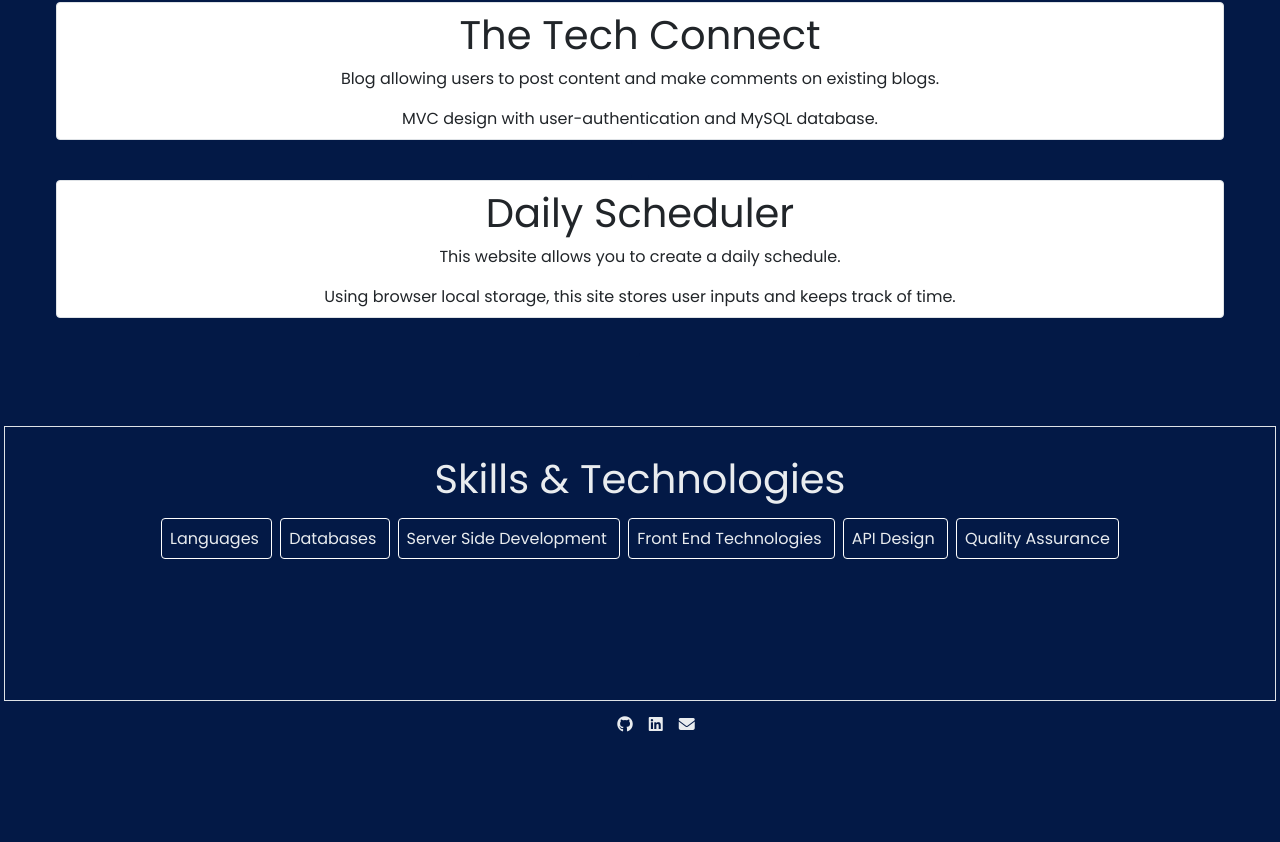
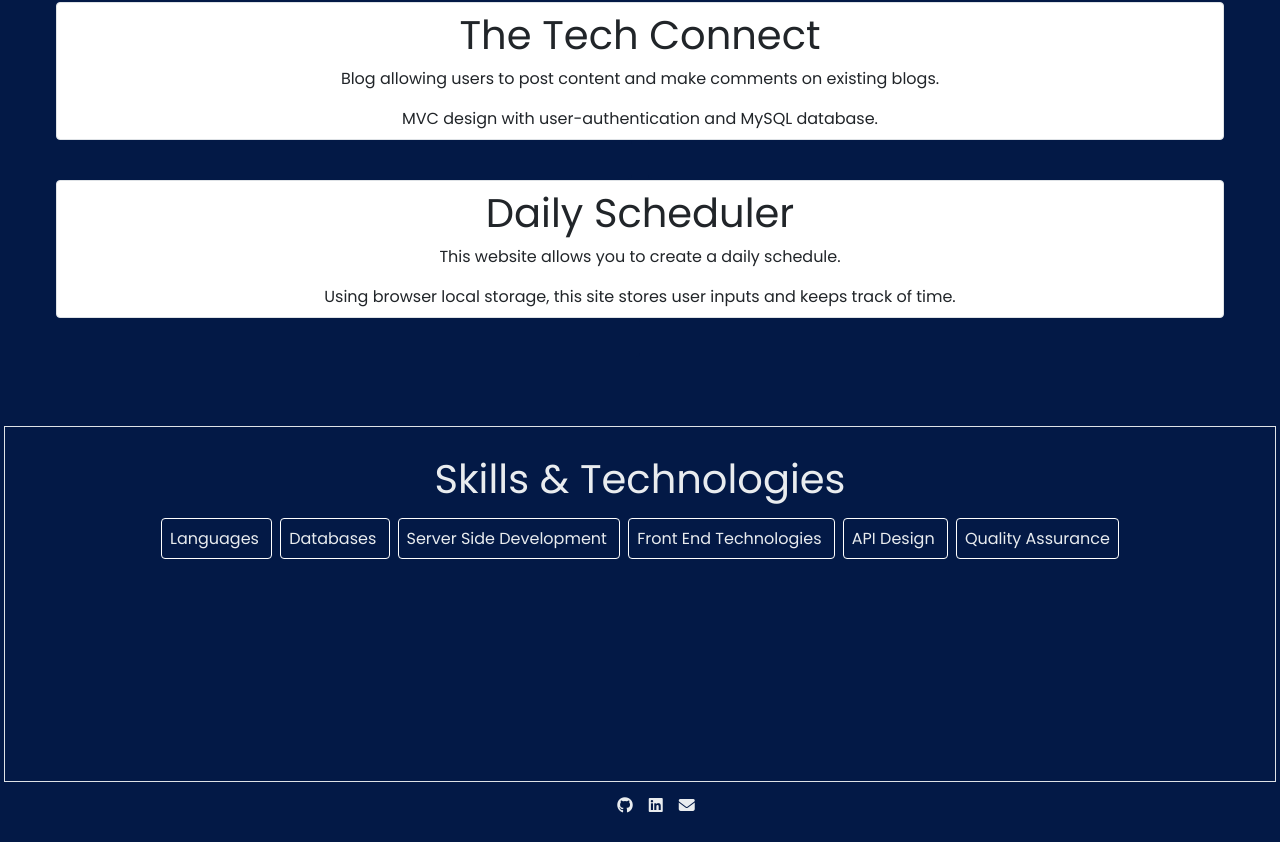
Before and after one commit to jgarner828/portfolio, a React (Create React App) app: page / in a window 1280 px wide. Shown: the part 1611-2453 px from the top of the page. Before the commit the page ends 2372 px from the top, so only its background shows below. Built offline with nearby package versions, Linux system fonts and the light colour scheme.

Commit message:
dev dependencies and ui

```diff
--- a/package.json
+++ b/package.json
@@ -11,17 +11,15 @@
     "mongoose": "^6.2.4",
     "react": "^17.0.2",
     "react-dom": "^17.0.2",
-    "react-scripts": "^5.0.0",
+    "react-scripts": "^5.0.1",
     "web-vitals": "^2.1.4"
   },
-
   "scripts": {
     "start": "react-scripts start",
     "build": "react-scripts build",
     "test": "react-scripts test",
     "eject": "react-scripts eject",
     "predeploy": "npm run build"
-
   },
   "eslintConfig": {
     "extends": [
--- a/src/App.css
+++ b/src/App.css
@@ -36,3 +36,8 @@
     transform: rotate(360deg);
   }
 }
+
+
+.skillContainer {
+  min-height: 250px;
+}
--- a/src/components/SkillCard.js
+++ b/src/components/SkillCard.js
@@ -1,5 +1,6 @@
 import React, { useState } from "react";
 import { skills } from "../data";
+import '../App.css'
 
 export default function SkillCard(params) {
 
@@ -14,8 +15,9 @@ export default function SkillCard(params) {
 
     }
 
+
   return (
-    <div className='d-flex flex-column'>
+    <div className='skillContainer d-flex flex-column'>
         <div>
         {skills.map((skill) => {
             return (
--- a/src/data.js
+++ b/src/data.js
@@ -39,7 +39,7 @@ export const projects = [
     },
     {
       title: "Server Side Development",
-      skills: ['MERN Stack', 'Template Engines'],
+      skills: ['MERN Stack', 'Amazon Web Services'],
     },
     {
       title: "Front End Technologies",
```
Also changed, not shown: 1 other file (tests, documents, lock files or other folders).
